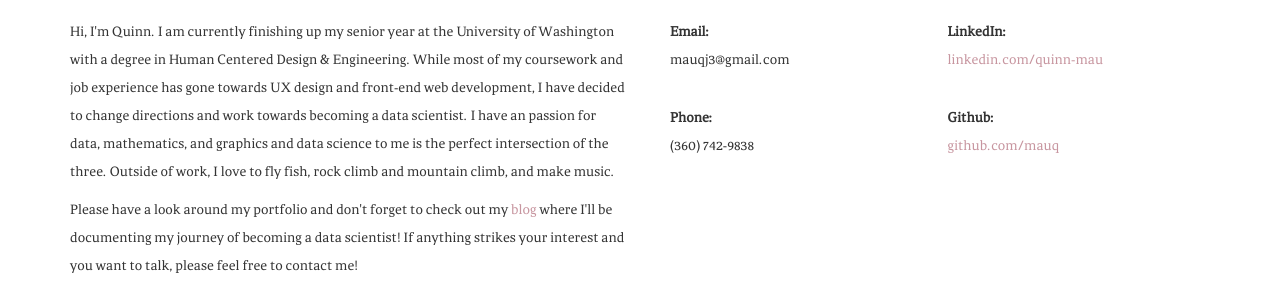
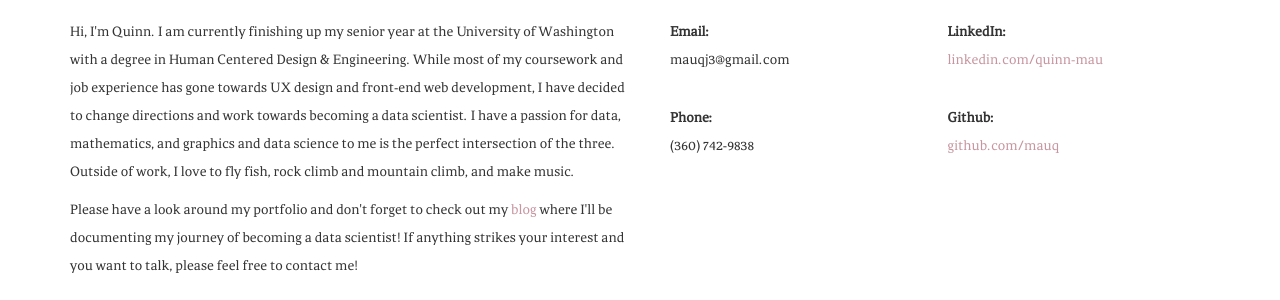
Before and after one commit to mauq/portfolio, a Jekyll site: the page built from index.html, in a window 1280 px wide. Shown: the part 149-449 px from the top of the page. Built offline with Jekyll 4.4.1, drawn with Linux system fonts in a browser that asks for light colours; nearby versions of some CDN libraries.

```diff
--- a/_layouts/home.html
+++ b/_layouts/home.html
@@ -11,7 +11,7 @@
           <div class="col-xs-12 col-sm-6">
             <h2>About</h2>
             <hr></hr>
-            <p>Hi, I'm Quinn. I am currently finishing up my senior year at the University of Washington with a degree in Human Centered Design &amp; Engineering. While most of my coursework and job experience has gone towards UX design and front-end web development, I have decided to change directions and work towards becoming a data scientist. I have an passion for data, mathematics, and graphics and data science to me is the perfect intersection of the three. Outside of work, I love to fly fish, rock climb and mountain climb, and make music.</p>
+            <p>Hi, I'm Quinn. I am currently finishing up my senior year at the University of Washington with a degree in Human Centered Design &amp; Engineering. While most of my coursework and job experience has gone towards UX design and front-end web development, I have decided to change directions and work towards becoming a data scientist. I have a passion for data, mathematics, and graphics and data science to me is the perfect intersection of the three. Outside of work, I love to fly fish, rock climb and mountain climb, and make music.</p>
 
             <p>Please have a look around my portfolio and don't forget to check out my <a href="/blog">blog</a> where I'll be documenting my journey of becoming a data scientist! If anything strikes your interest and you want to talk, please feel free to contact me!</p>
           </div>
```
Also changed, not shown: _posts/2017-06-31-my-second-post.markdown (deleted, +0 -10 lines).
